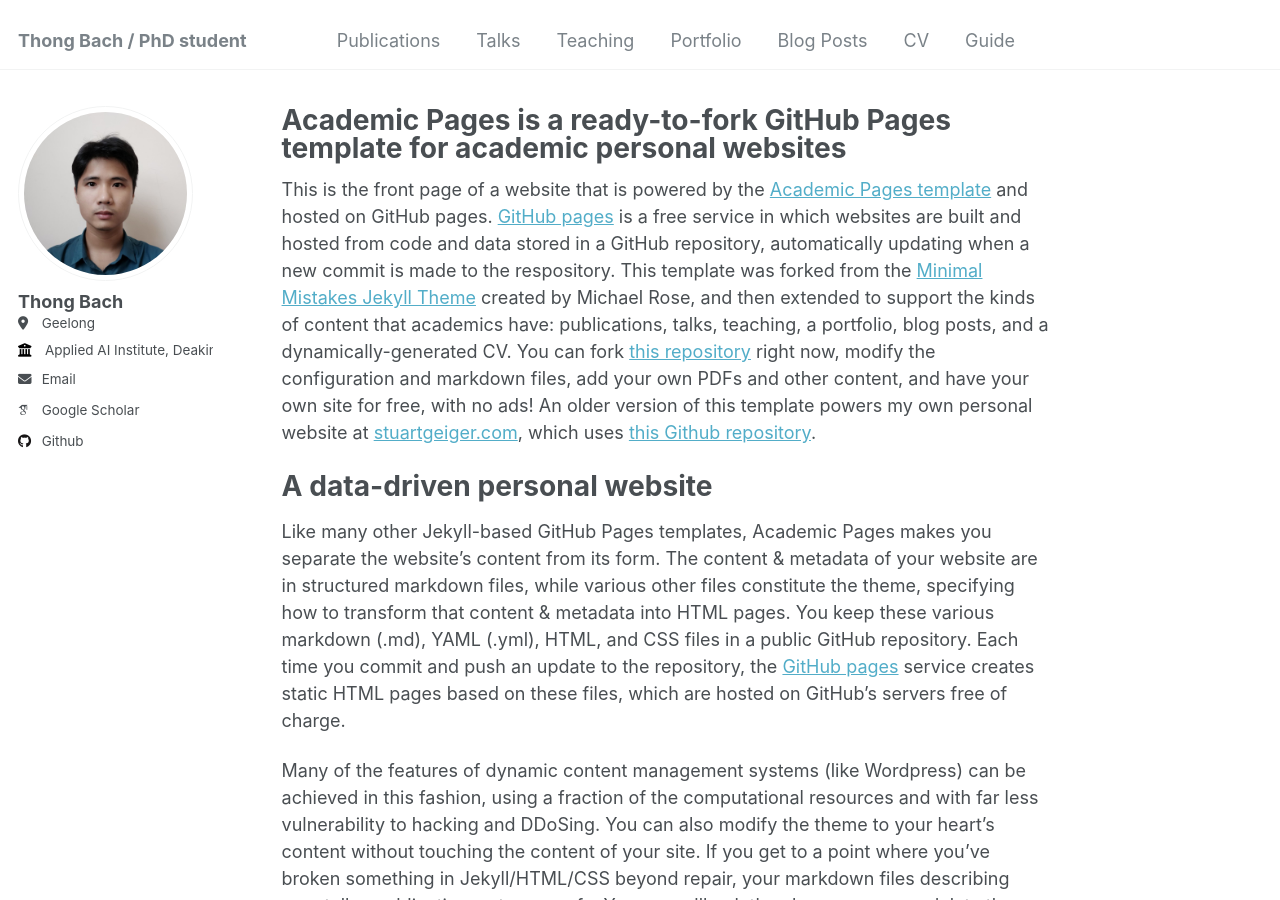
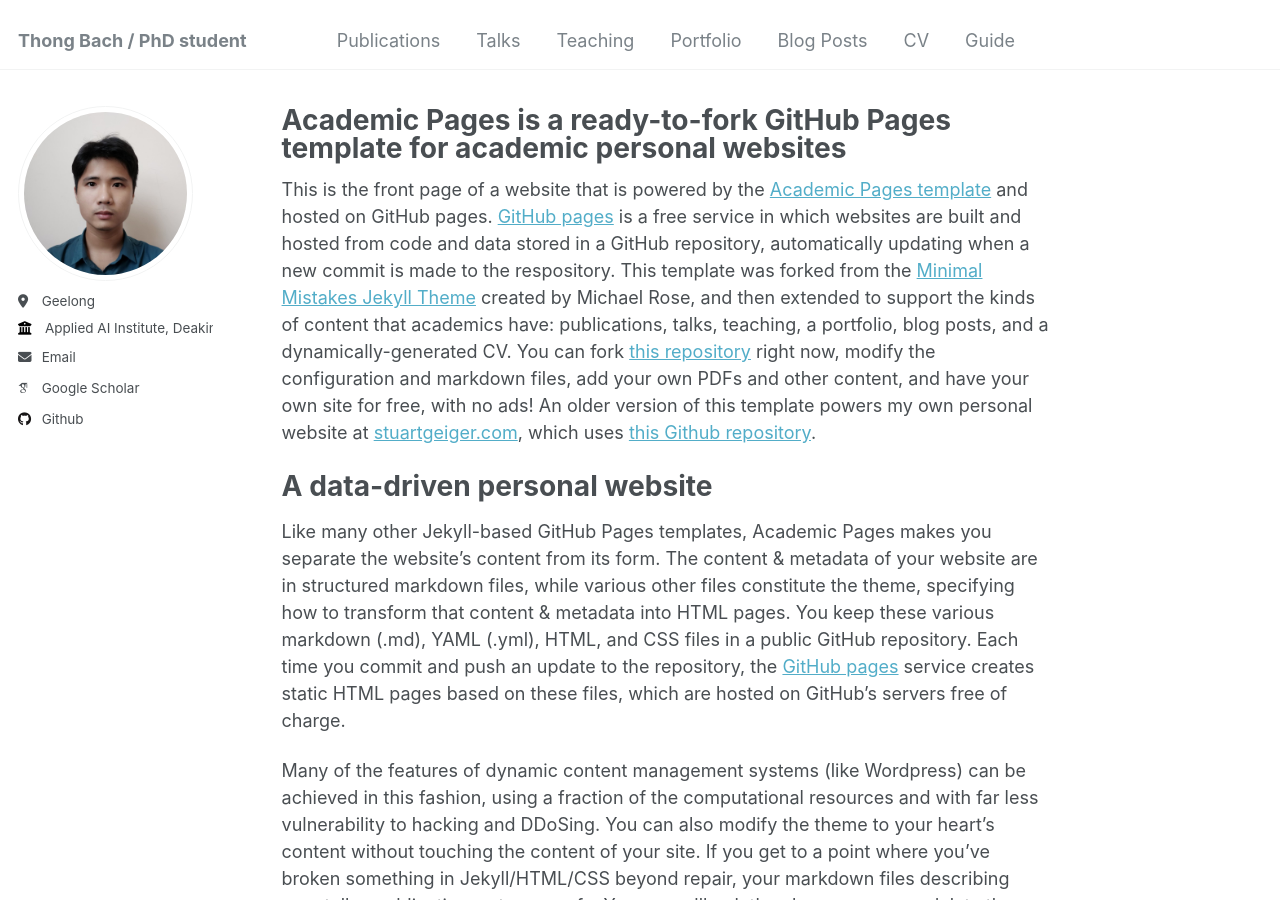
Before and after one commit to meobach/meobach.github.io, a Jekyll site: the page built from _pages/about.md, in a window 1280 px wide and 900 px high. Built offline with Jekyll 4.4.1, drawn with Linux system fonts in a browser that asks for light colours; some web fonts are replaced.

Commit message:
update profile

```diff
--- a/_config.yml
+++ b/_config.yml
@@ -22,7 +22,7 @@ repository               : "meobach/meobach.github.io"
 author:
   # Biographic information
   avatar           : "1595438528562.jfif"
-  name             : "      Thong Bach"
+  # name             : "      Thong Bach"
   pronouns         : # example: "she/her"
   # bio              : ""
   location         : "Geelong"
```
